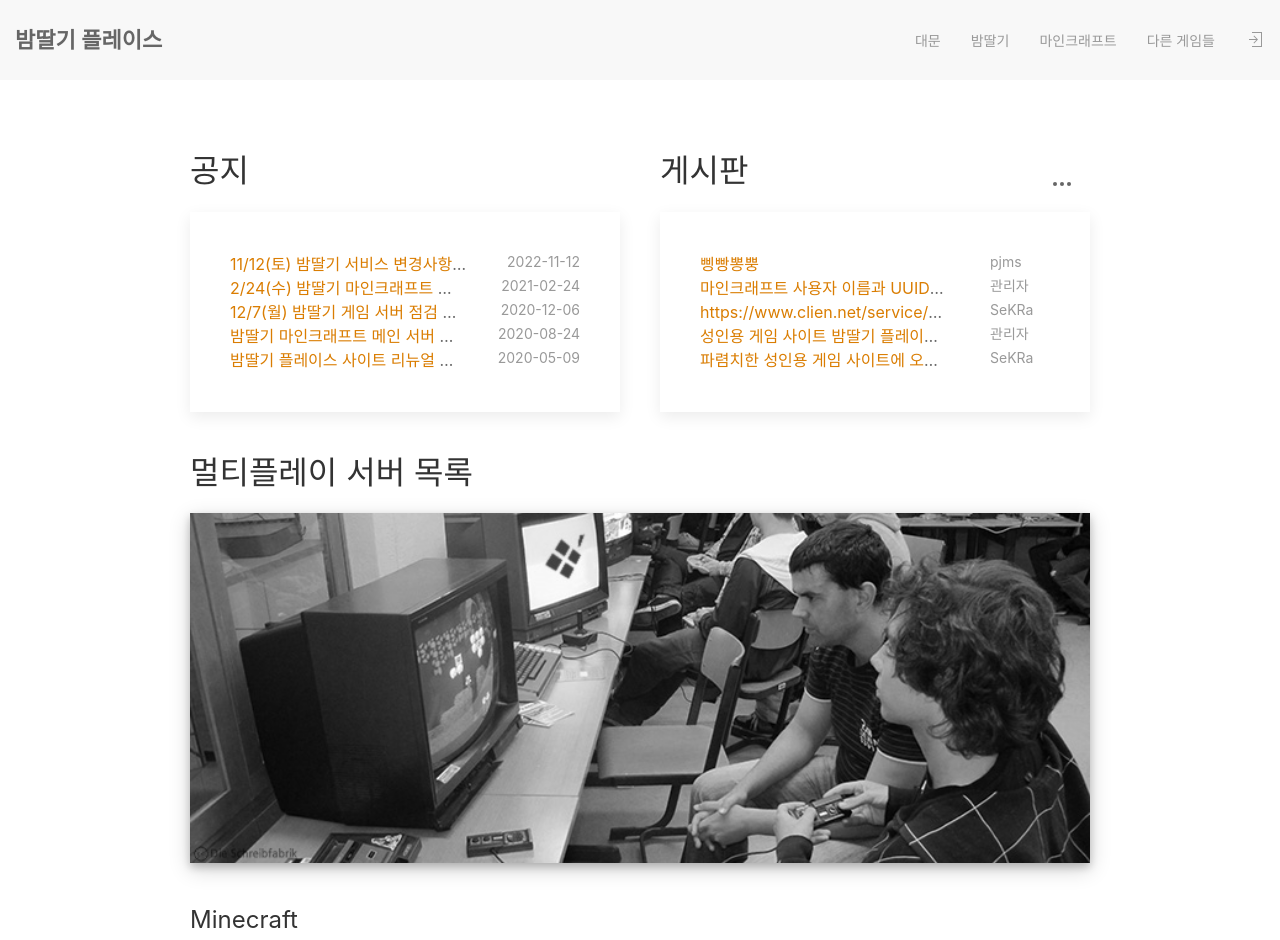
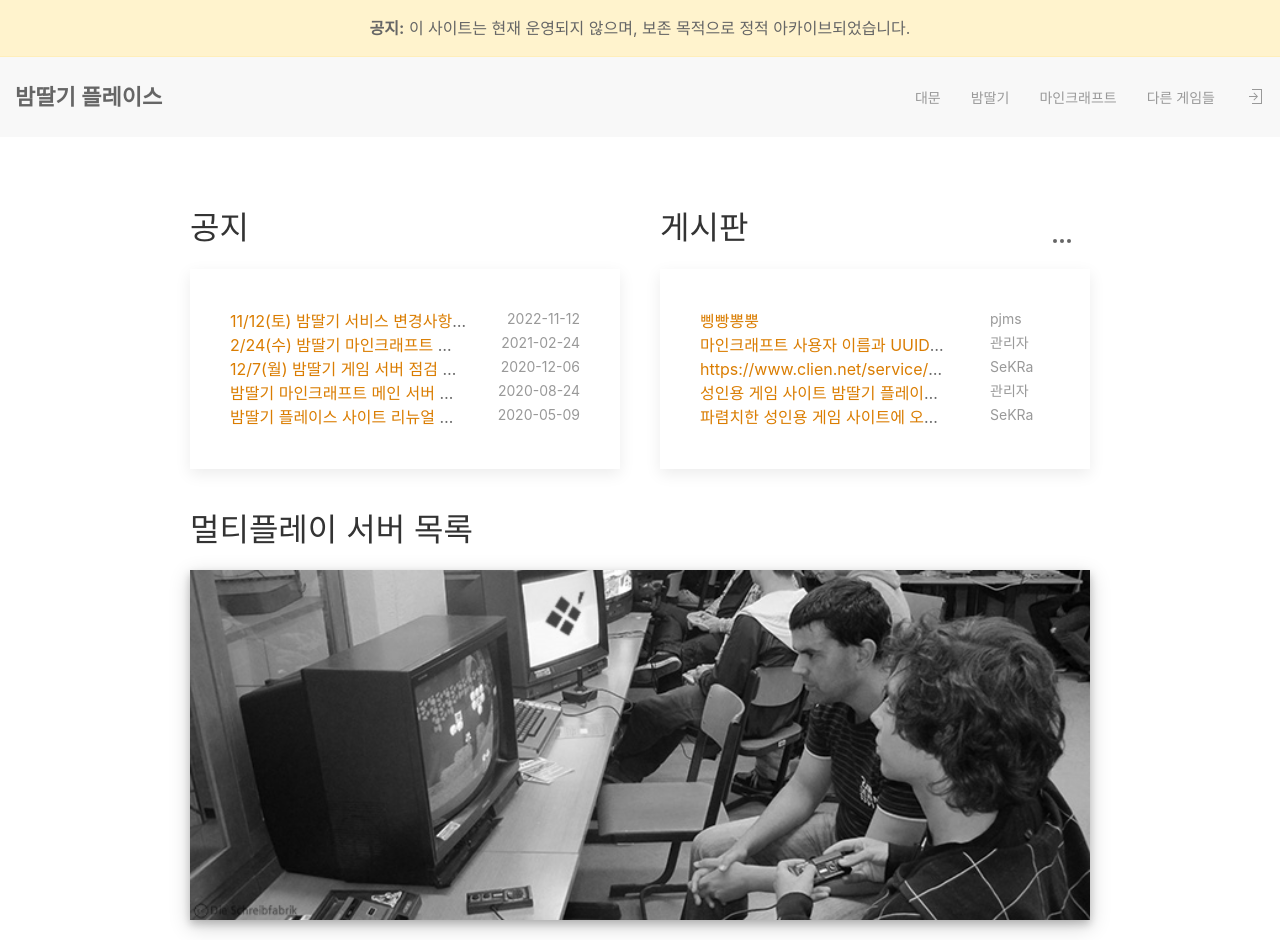
Before and after one commit to Nachtbeere/games-nachtbeere-net, a plain HTML site: page index.html in a window 1280 px wide. Shown: the top 940 px of the page. Drawn offline with Linux system fonts and the light colour scheme.

Commit message:
add notice

```diff
--- a/index.html
+++ b/index.html
@@ -15,6 +15,9 @@
   <body>
   <header class="top-wrap uk-position-relative">
     <div uk-sticky="sel-target: .uk-navbar-container; cls-active: uk-navbar-sticky">
+      <div style="background-color:#fff3cd;padding:1em;border-bottom:1px solid #ffeeba;text-align:center;">
+        <strong>공지:</strong> 이 사이트는 현재 운영되지 않으며, 보존 목적으로 정적 아카이브되었습니다.
+      </div>
       <nav class="uk-navbar-container" uk-navbar>
         <div class="uk-navbar-left">
           <span class="site_logo"><a href="index.html">밤딸기 플레이스</a></span>
```
